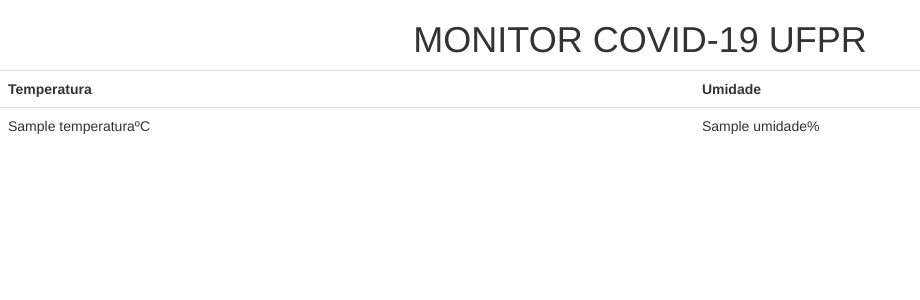
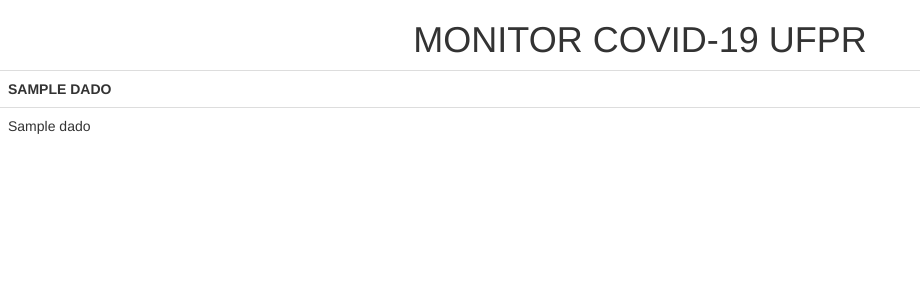
Before and after one commit to luckhassel/TCCUFPR, a Flask app: template templates/data.html in a window 1280 px wide. Shown: the top 300 px of the page, without its empty margins (0-920 px from the left). Run offline with Flask 2, Linux system fonts and the light colour scheme; the template is opened without the code that fills it: most values are stand-ins (such as "Sample title", 1, 10 or a date in 2020); some libraries are stand-ins or nearby versions.

Commit message:
Implementing table template

```diff
--- a/app.py
+++ b/app.py
@@ -32,7 +32,7 @@ def post_data(id):
 def get_data(id):
     data_return = todos.find({"hashid":id})
     data_converted = json_util.dumps(data_return, default=json_util.default)
-    return render_template('data.html', title='UFPR COVID MONITOR', dados=data_converted[0])
+    return render_template('data.html', title='UFPR COVID MONITOR', dados=data_converted)
 
 @app.route('/qrcode', methods=['POST'])
 def get_qrcode():
--- a/templates/data.html
+++ b/templates/data.html
@@ -16,13 +16,15 @@
             {% if dados != [] %}
                 <table class="table">
                     <tr>
-                        <th>Temperatura</th>
-                        <th>Umidade</th>
+                        {% for key in dados[0] %}
+                        <th> {{ key.upper() }}</th>
+                        {% endfor %}
                     </tr>
-                    {% for key in dados %}
+                    {% for elemento in dados %}
                         <tr>
-                            <td>{{dados['temperatura']}}ºC</td>
-                            <td>{{dados['umidade']}}%</td>
+                            {% for dado in elemento.values() %}
+                            <td> {{ dado }} </td>
+                            {% endfor %}
                         </tr>
                     {% endfor %}
                 </table>
```
